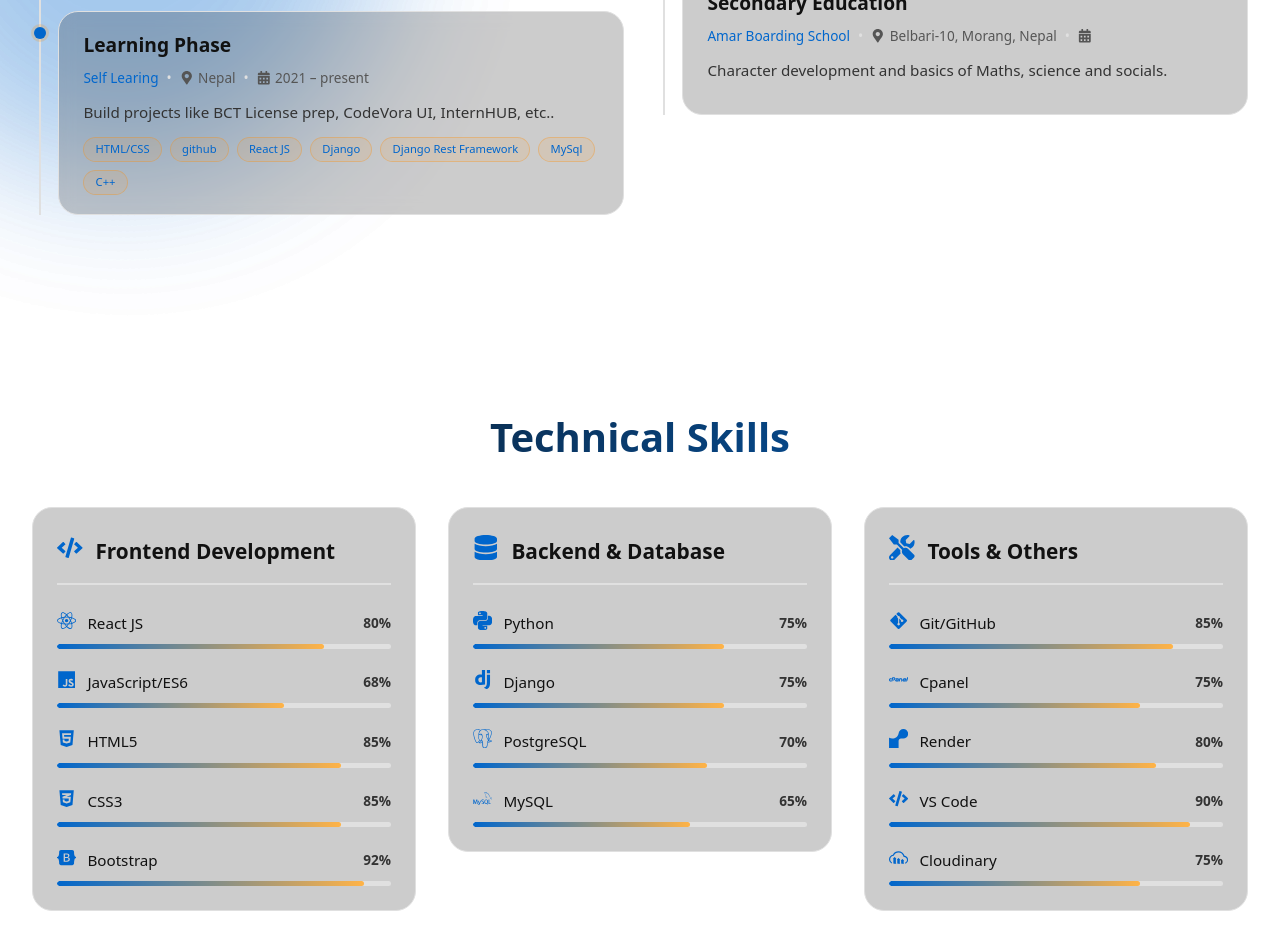
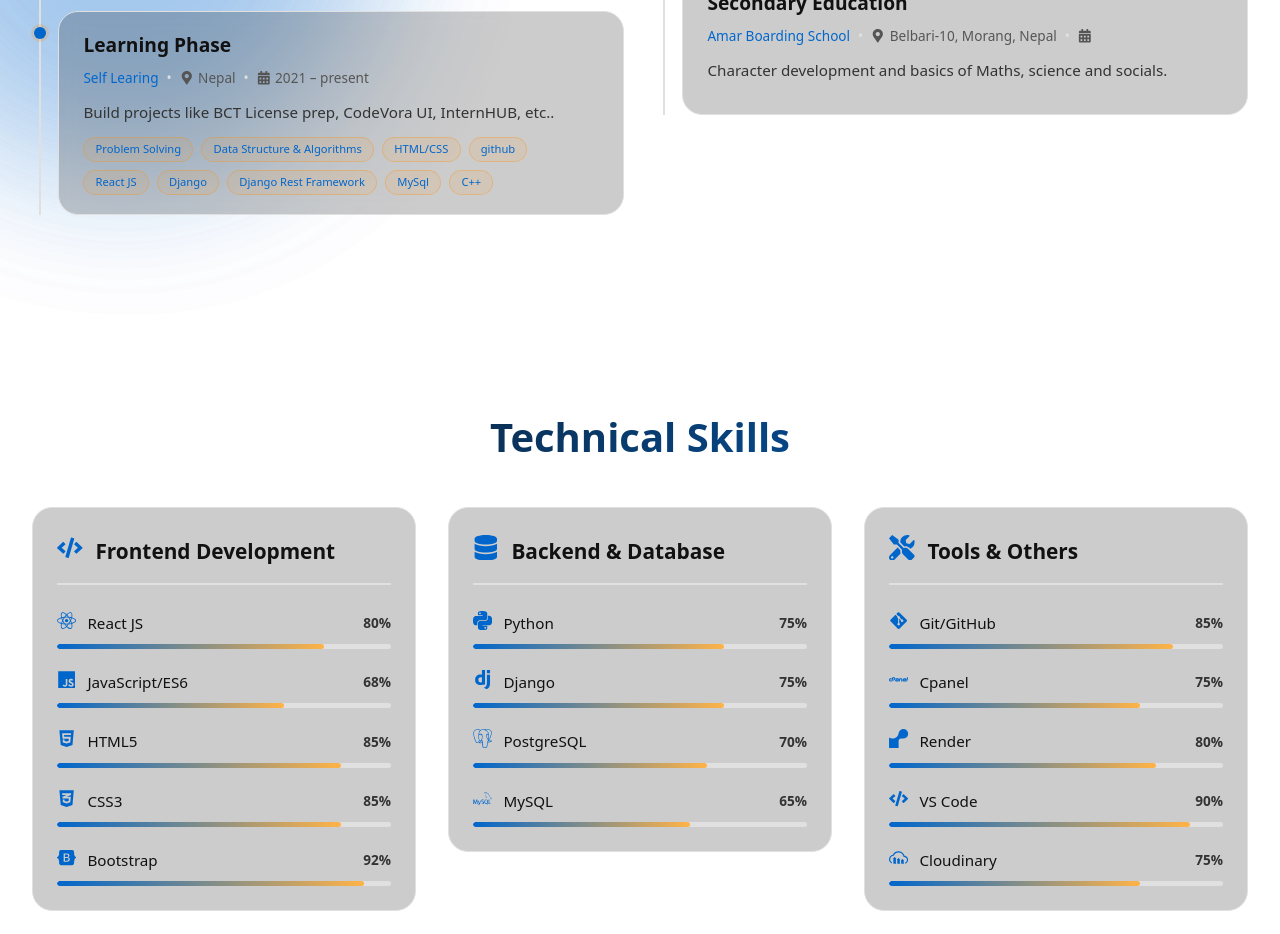
Before and after one commit to Sujan-Rai-426/Er_Sujan1, a React app in the folder Frontend/: page / in a window 1280 px wide. Shown: the part 2640-3574 px from the top of the page. Built offline with nearby package versions, Linux system fonts and the light colour scheme; the HTML template or start-up script is replaced by a standard one.

Commit message:
Update Home_Experience.jsx

```diff
--- a/Frontend/src/home/components/Home_Experience.jsx
+++ b/Frontend/src/home/components/Home_Experience.jsx
@@ -30,7 +30,7 @@
             location: "Nepal",
             period: "2021 – present",
             description: "Build projects like BCT License prep, CodeVora UI, InternHUB, etc..",
-            technologies: ["HTML/CSS", "github", "React JS", "Django", "Django Rest Framework", "MySql", "C++"]
+            technologies: ["Problem Solving", "Data Structure & Algorithms", "HTML/CSS", "github", "React JS", "Django", "Django Rest Framework", "MySql", "C++"]
         }
     ],
     education: [
```
